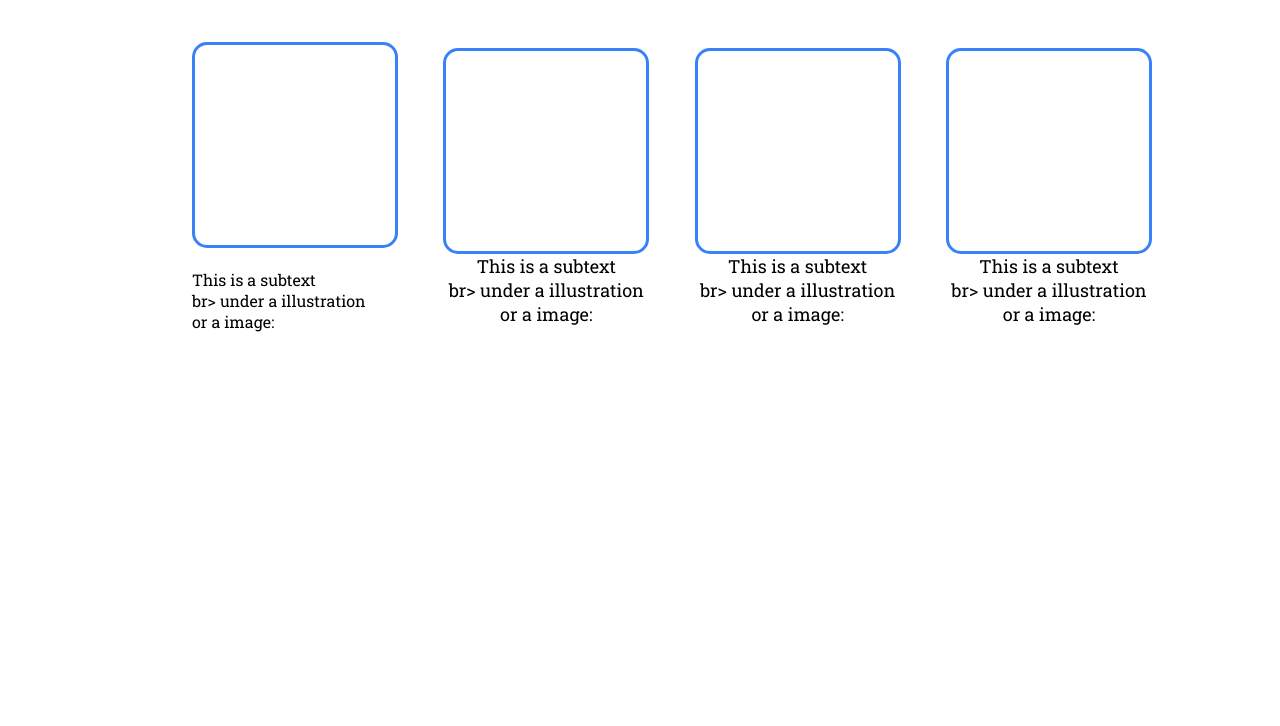
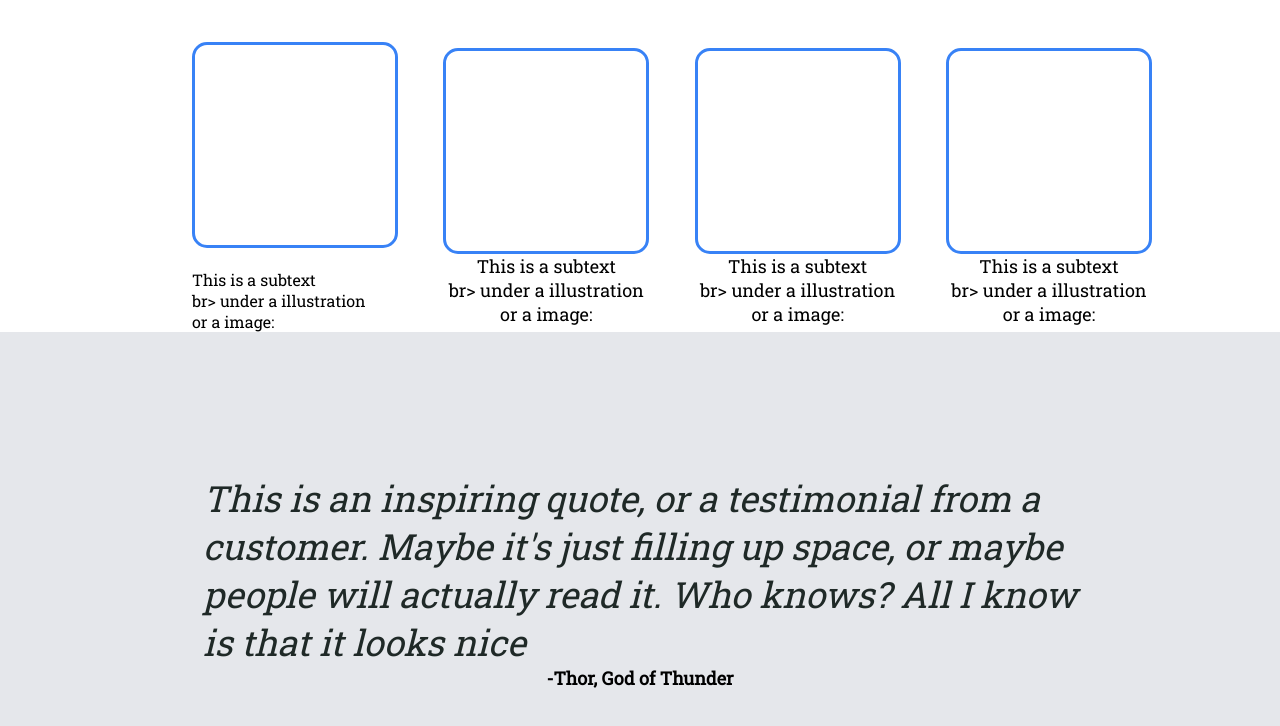
Before and after one commit to timeblu3/odin-landing-page, a plain HTML site: page odin-landing-page/index.html in a window 1280 px wide. Shown: the part 627-1353 px from the top of the page. Before the commit the page ends 959 px from the top, so only its background shows below. Drawn offline with Linux system fonts and the light colour scheme.

Commit message:
third-section

```diff
--- a/odin-landing-page/index.html
+++ b/odin-landing-page/index.html
@@ -51,6 +51,17 @@
             </div>
         </div>
     </div>
+    <div class="third-section">
+        <h3>This is an inspiring quote, or a testimonial from a <br/>
+            customer. Maybe it's just filling up space, or maybe <br/>
+            people will actually read it. Who knows? All I know <br/>
+            is that it looks nice</h3>
+        <div id="p-div">
+        <p class="p-third"><strong>
+            -Thor, God of Thunder
+        </strong></p>
+        </div>
+    </div>
 
 </body>
 <footer>
--- a/odin-landing-page/style.css
+++ b/odin-landing-page/style.css
@@ -108,3 +108,25 @@ h2{
     text-align: center;
     font-size: 18px;
 }
+.third-section{
+    background-color: #E5E7EB;
+    height: 500px;
+    display: flex;
+    flex-direction: column;
+    justify-content: center;
+    align-items: center;
+}
+h3{
+    font-size: 36px;
+    font-style: italic;
+    font-weight: lighter;
+    color: #1F2927;
+}
+.p-third{
+    font-size: 18px;
+    text-align: end;
+}
+#p-div{
+    display: flex;
+    justify-content: flex-end;
+}
```
